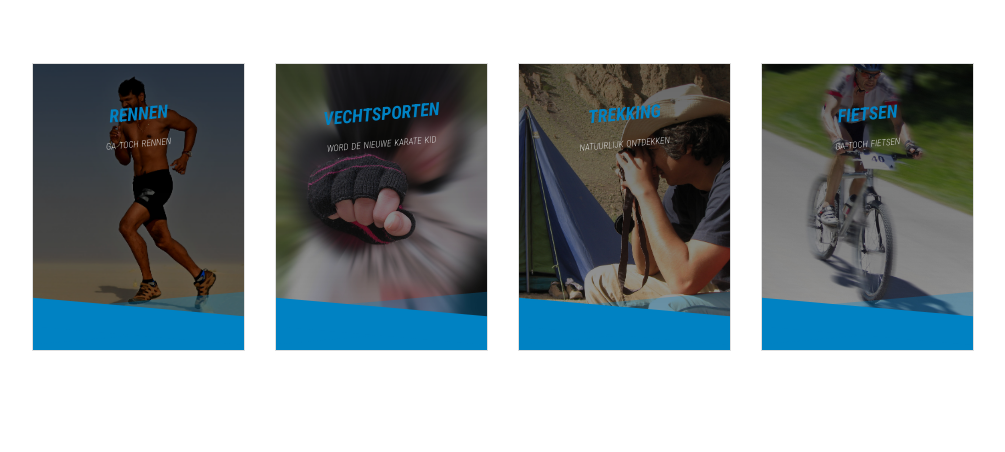
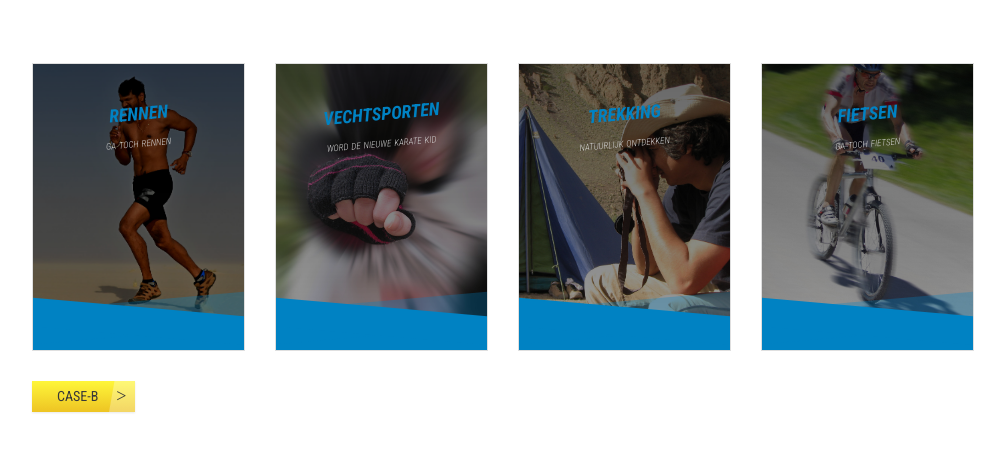
Before and after one commit to rogiertenhacken/decathlon-case-a, a plain HTML site: page index.html in a window 1280 px wide. Shown: the whole page, without its empty margins (137-1142 px from the left). Drawn offline with nearby package versions, Linux system fonts and the light colour scheme.

Commit message:
added-link-to-case-b

```diff
--- a/index.html
+++ b/index.html
@@ -70,6 +70,7 @@
             </div>
           </a>
         </div><!--card four-->
+        <div class="placeButton"><a href="https://www.draftwork.nl/case-b/index.html" class="st-btn st-btn-yellow st-btn-small st-btn-right">Case-B</a></div>
       </div><!--row-->
     </div><!--container main-->
   </div><!--container-fluid-->
--- a/mystyles.css
+++ b/mystyles.css
@@ -1,3 +1,17 @@
+/*a {
+  text-decoration: none;
+  color: black;
+  text-transform: uppercase;
+  margin-left: 15px;
+  font-size: 14px;
+  background-color: #0082C3;
+  wi
+}
+
+a:hover {
+  color: #EC6607;
+}
+*/
 .main {
   max-width: 972px;
   margin-top: 5%;
@@ -114,7 +128,7 @@ a:hover{
 }
 
 .enlarge {
-  transition: all .5s ease-in-out;
+  transition: all .2s ease-in-out;
 }
 
 .enlarge:hover {
@@ -184,3 +198,159 @@ a:hover{
     transform: none;
   }
 }
+
+
+
+/* button css */
+
+.placeButton {
+  margin-left: 15px;
+  margin-top: -20px;
+}
+
+.st-btn,
+.st-btn:after,
+.st-btn:before {
+  box-sizing: border-box
+}
+.st-btn{
+  position: relative;
+  z-index: 0;
+  display: inline-block;
+  padding: 10px 35px;
+  margin-bottom: 10px;
+  overflow: hidden;
+  font-family: "Roboto Condensed",Helvetica,"Helvetica Neue",Arial,sans-serif;
+  font-size: 16px;
+  color: #fff;
+  text-decoration: none;
+  text-transform: uppercase
+}
+.st-btn.disabled {
+  cursor: not-allowed;
+  opacity: .5;
+  box-shadow: none!important
+}
+.st-btn:active:not(.disabled):before {
+  display: none
+}
+.st-btn.st-btn-left:after,
+.st-btn.st-btn-right:after {
+  position: absolute;
+  display:inline-block;
+  font-style: normal;
+  font-variant: normal;
+  font-weight: 400;
+  font-stretch: normal;
+  line-height: 1;
+  font-family: Material-Design-Iconic-Font;
+  text-rendering: auto;
+  -webkit-font-smoothing: antialiased
+}
+.st-btn:active,
+.st-btn:hover {
+  text-decoration: none;
+  outline: 0
+}
+.st-btn:hover:not(.disabled):before {
+  z-index: -1;
+  width: 100%!important;
+  transform: none!important
+}
+
+.st-btn.st-btn-left:before {
+  position: absolute;
+  top: 0;
+  width: 36px;
+  height: 100%;
+  content: "";
+  background: #fff;
+  opacity: .8
+}
+.st-btn.st-btn-left:after {
+  top: 50%;
+  font-size: 20px;
+  transform: translateY(-50%)
+}
+.st-btn.st-btn-left {
+  padding: 10px 35px 10px 51px
+}
+.st-btn.st-btn-left:before {
+  left: 0;
+  transform: skew(10deg);
+  transform-origin: 0 100% 0
+}
+.st-btn.st-btn-left:after {
+  left: 12px;
+  content: ""
+}
+
+.st-btn.st-btn-right:before {
+  position: absolute;
+  top: 0;
+  width: 36px;
+  height: 100%;
+  content: "";
+  background: #fff;
+  opacity: .8
+}
+.st-btn.st-btn-right:after {
+  top: 50%;
+  font-size: 20px;
+  transform: translateY(-50%)
+}
+.st-btn.st-btn-right {
+  padding: 10px 51px 10px 35px
+}
+.st-btn.st-btn-right:before {
+  right: 0;
+  transform: skew(-10deg);
+  transform-origin: 100% 100% 0
+}
+.st-btn.st-btn-right:after {
+  right:12px;
+  content:">"
+}
+
+.st-btn.st-btn-yellow {
+  background:linear-gradient(#fef63a 0,#eec423 100%);
+  box-shadow:rgba(0,0,0,.0901961) 0 1px 2px 0
+}
+.st-btn.st-btn-yellow:hover {
+  box-shadow:rgba(0,0,0,.117647) 0 1px 2px 0
+}
+.st-btn.st-btn-yellow:active:not(.disabled) {
+  background:#eec423;
+  box-shadow:none
+}
+.st-btn.st-btn-yellow,
+.st-btn.st-btn-yellow:active,
+.st-btn.st-btn-yellow:hover {
+  color:#393939
+}
+.st-btn.st-btn-yellow::before {
+  opacity:.3
+}
+
+.st-btn.st-btn-left.st-btn-small:after,
+.st-btn.st-btn-right.st-btn-small:after {
+  font-size: 18px
+}
+.st-btn.st-btn-left.st-btn-small:after {
+  left: 9px
+}
+.st-btn.st-btn-small {
+  font-size: 14px
+}
+.st-btn.st-btn-small.st-btn-left {
+  padding: 5px 25px 5px 37px
+}
+.st-btn.st-btn-small.st-btn-right {
+  padding: 5px 37px 5px 25px
+}
+.st-btn.st-btn-small:before {
+  width: 26px
+}
+.st-btn.st-btn-right.st-btn-small:after {
+  right: 9px
+}
```
